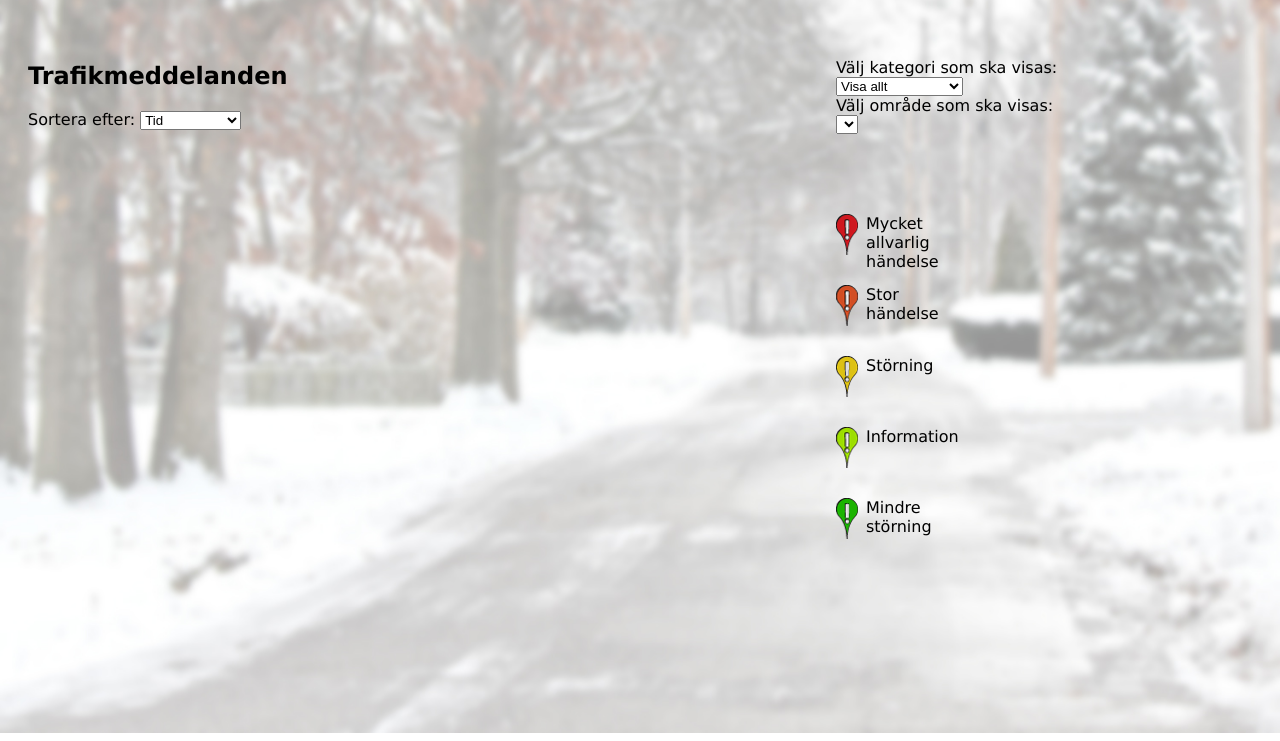
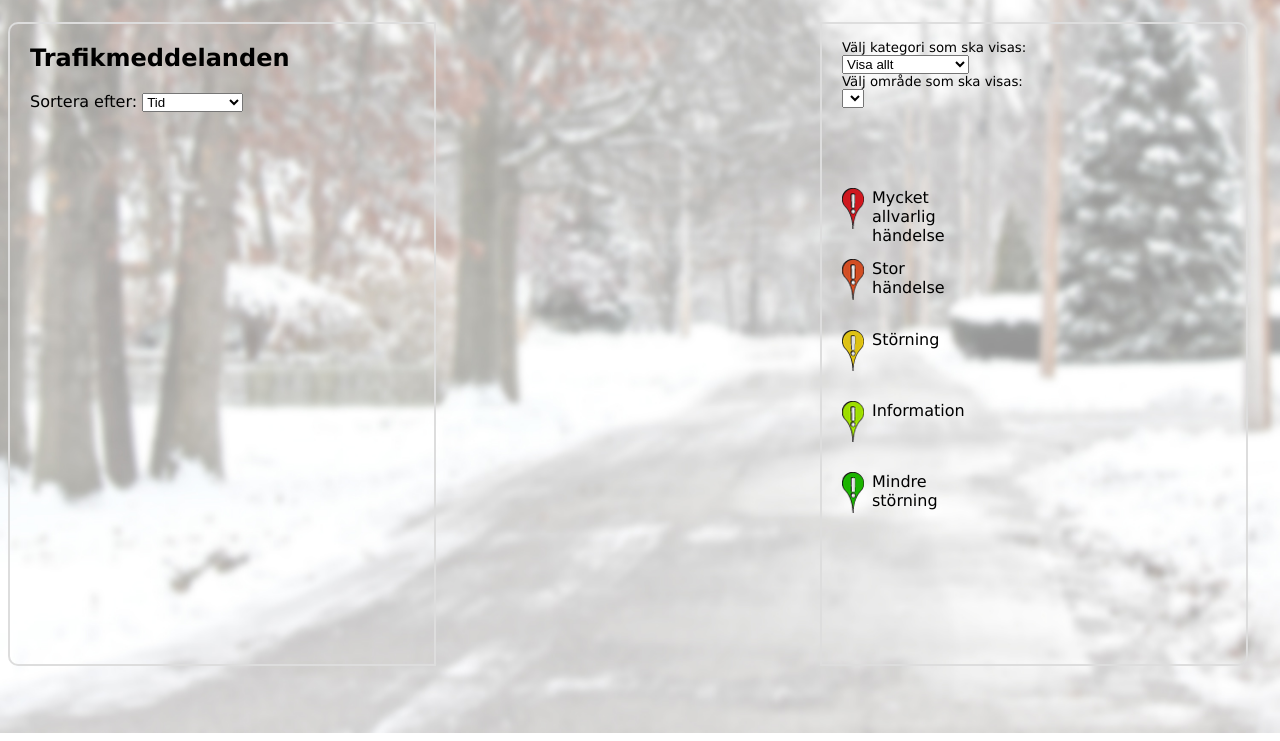
Before and after one commit to HenrikGabrielsson/1DV449_hg222aa, a PHP site: page / in a window 1280 px wide. Shown: the part 67-808 px from the top of the page. Run offline with PHP 8.4, Linux system fonts and the light colour scheme; lists and menus that the app fills with data are empty; some libraries are stand-ins or nearby versions.

Commit message:
stylat mer

```diff
--- a/laboration3/public/index.html
+++ b/laboration3/public/index.html
@@ -11,7 +11,8 @@
                 <h1>Trafikkartan</h1>
             </div>
 
-            <div id="messageList">
+            <div id="messageList_container">
+
             <h2>Trafikmeddelanden</h2>
 
             <form id="sortMethodForm" method="post">
@@ -21,8 +22,13 @@
                     <option value="1">Trafikområde</option>
                 </select>
             </form>
+            <div id="messageList">
 
             </div>
+
+
+            </div>
+
 
             <div id="mapDiv">
             </div>
@@ -45,7 +51,7 @@
                         <option value="4" selected>Visa allt</option>
                     </select>
 
-                    <label for="areaDropdown" method="POST">Välj område som ska visas:</label>
+                    <label for="areaDropdown">Välj område som ska visas:</label>
                     <select name="areaDropdown" id="areaDropdown">
                     <!--Fylls på av scriptet-->
                     </select>
--- a/laboration3/public/script/mapScript.js
+++ b/laboration3/public/script/mapScript.js
@@ -336,8 +336,15 @@ var createListItem = function(message, marker)
     var date = getDateString(Number(message.createddate.split("+")[0].slice(6)));
 
     //lägg till allt innehåll
-    itemHeader.appendChild(document.createTextNode(message.title));
-    itemHeader.appendChild(document.createTextNode(date));
+
+    var headerTitle = document.createElement("p");
+    var headerDate = document.createElement("p");
+    headerTitle.appendChild(document.createTextNode(message.title));
+    headerDate.appendChild(document.createTextNode(date));
+
+
+    itemHeader.appendChild(headerTitle);
+    itemHeader.appendChild(headerDate);
 
     where.appendChild(document.createTextNode("Var: " + message.exactlocation));
     type.appendChild(document.createTextNode("Typ: " + message.subcategory));
--- a/laboration3/public/style/trafficStyle.css
+++ b/laboration3/public/style/trafficStyle.css
@@ -13,16 +13,23 @@ body {
     background-repeat:no-repeat;
 }
 
+#messageList_container {
+    border:2px solid #DDDDDD;
+    border-radius: 10px 0 0 10px;
+
+    width:30%;
+    height:80%;
+    max-height:1000px;
+
+    padding: 0 20px 0 20px;
+
+    float:left;
+}
+
 #messageList {
 
-    padding:20px;
-
-    float:left;
+    height:inherit;
     overflow:auto;
-
-    height:80%;
-    width:30%;
-    max-height:1000px;
 }
 
 #messageList_ul, #messageList_ul ul {
@@ -54,11 +61,25 @@ body {
 
 .message_header {
     background-color:#86C543;
-    padding:2px;
+    padding:2px 10px 2px 10px;
     color:white;
     border-radius:5px 5px 0 0;
+
+    min-height:1px;
+    overflow:hidden;
 }
 
+.message_header p:nth-child(1) {
+    float:left;
+}
+
+.message_header p:nth-child(2) {
+    float:right;
+}
+
+.message_body {
+    padding:2px 10px 2px 10px;
+}
 
 #mapDiv {
     margin:auto;
@@ -85,13 +106,19 @@ body {
 #filterOptionsForm select, #filterOptionsForm label {
     float:left;
     clear:both;
+
+    font-size:10pt;
 }
 
 #mapOptions {
     width:30%;
+    height:80%;
     float:left;
 
-    padding:20px;
+    padding: 0 20px 0 20px;
+
+    border:2px solid #DDDDDD;
+    border-radius: 0 10px 10px 0;
 }
 
 #priority_legend {
```
Also changed, not shown: laboration3/onödigfil.txt (deleted).
